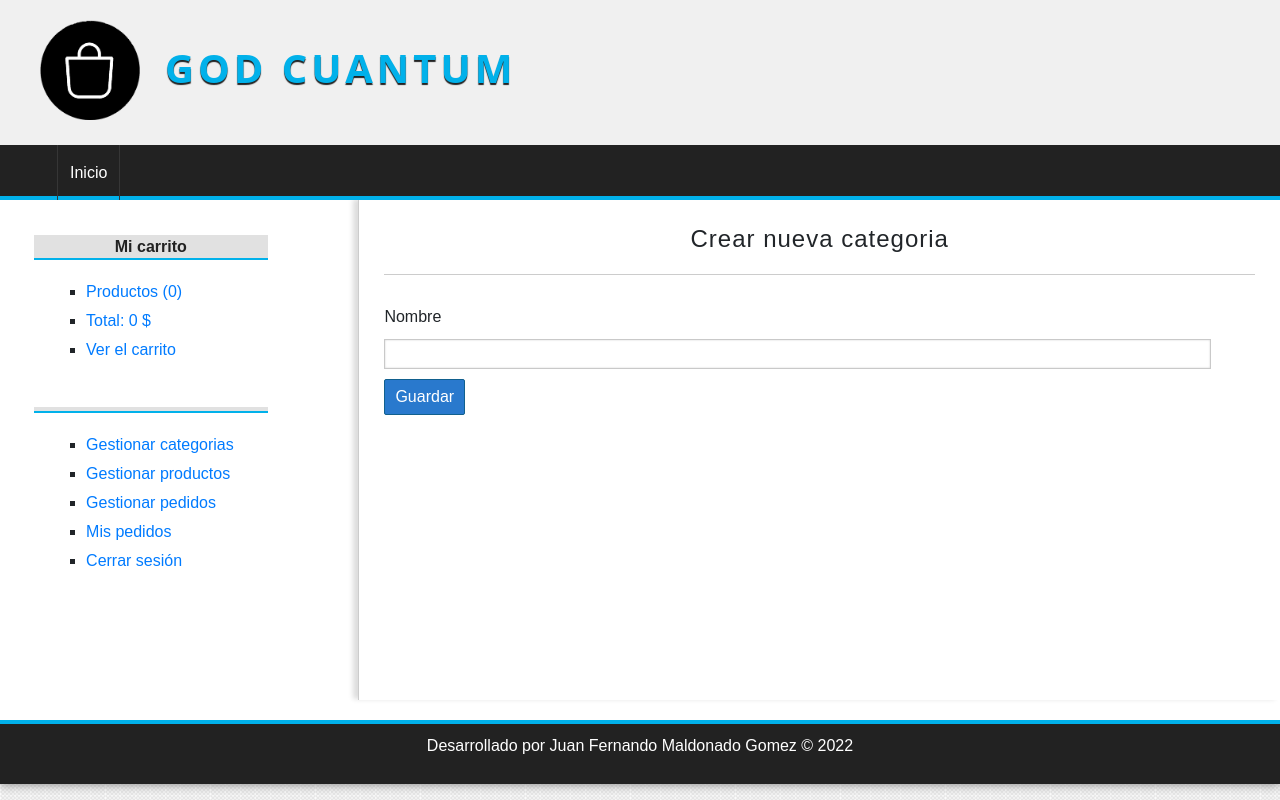
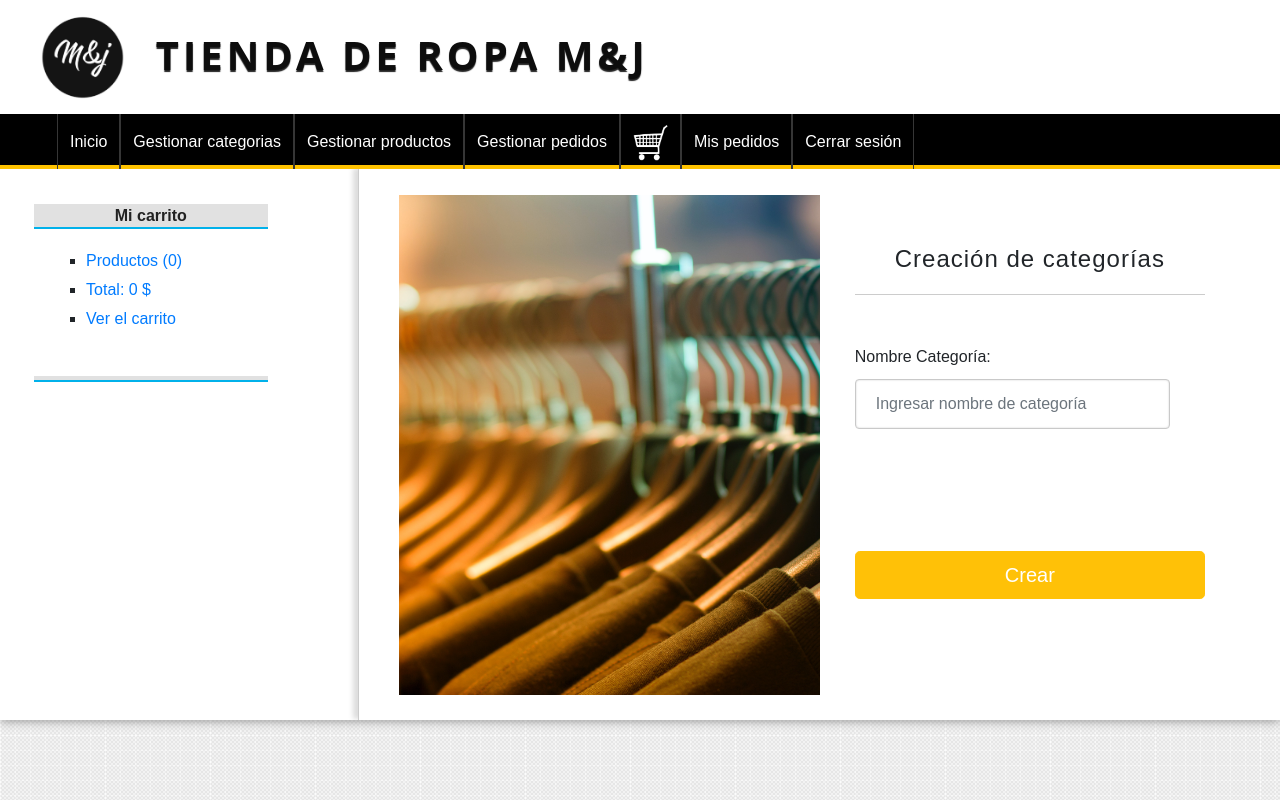
Before and after one commit to Juan42509/shopy_myj, a PHP site: page /tienda/categoria/crear in a window 1280 px wide. Run offline with PHP 8.4, Linux system fonts and the light colour scheme; the visitor is signed in with stand-in values (Sample User, id 1); data that the repository does not hold is empty; some libraries are stand-ins or nearby versions.

Commit message:
Ajuste de diseño formularios y menu

```diff
--- /dev/null
+++ b/assets/css/formularios.css
@@ -0,0 +1,87 @@
+#claseimag{
+    background:url(../img/background.jpg) no-repeat !important;
+	background-size: cover;
+    min-height: 100%;
+}
+
+body{
+	background-color: transparent;
+}
+
+#button-btn
+{
+	width: 100%;
+	margin-top: 120px;
+	color: white;
+}
+
+#registration-form{
+	max-width: 6000px;
+	margin: 120px auto;
+	margin-top: 1px;
+}
+
+#registration-form .image{
+	float:left;
+	background-image: url(../img/categorias.jpg);
+	height: 500px;
+	width: 50%;
+	background-size: cover;
+	background-position: 25%;
+}
+
+#registration-form .frm{
+	float:right;
+	height: 500px;
+    width: 50%;
+    min-width: 250px;
+    padding: 0 35px;
+    background-size: 100% 100%;
+    background-color: white;
+}
+
+#registration-form h1{
+	margin-top: 50px;
+	margin-bottom: 20px;
+}
+
+#registration-form .form-control{
+	width: 90%;
+	padding: 12px 20px;
+	height: auto;
+}
+
+@media screen and (max-width: 700px){
+	#registration-form .image{
+		width: 30%;
+	    background-position: 60%;
+	}
+
+	#registration-form .frm{
+		width: 70%;
+	}
+
+	#registration-form .form-control{
+		width: 100%;
+	}
+}
+
+@media screen and (max-width: 500px){
+	#registration-form .image{
+		display: none;
+	}
+
+	#registration-form .frm{
+		width: 100%;
+	}
+
+	#registration-form h1{
+		text-align: center;
+	}
+
+	#registration-form .btn{
+		width: 500%;
+		margin-top: 20px;
+	}
+}
+/*Diseño del formulario*/
--- a/assets/css/styles.css
+++ b/assets/css/styles.css
@@ -16,6 +16,11 @@ a{
 
 a:visited{
     color: #01B1EA;
+}
+
+#carrito{
+    width: 35px;
+    --cart-grid-row:2/3
 }
 
 a:hover{
@@ -56,12 +61,12 @@ td{
 /*HEADER*/
 
 #header{
-    height: 145px;
-    background: #F0F0F0;
+   /* height: 145px;*/
+    /*background: #F0F0F0;*/
 }
 
 #logo{
-    padding: 20px;
+    padding: 7px;
     margin-left: 20px;
     float:left;
 }
@@ -77,7 +82,7 @@ td{
     letter-spacing: 4px;
     font-family: 'Open Sans', Helvetica, Arial;
     text-transform: uppercase;
-    color: #01B1EA;
+    color: #0D0D0D;
     font-weight: bold;
     text-decoration: none;
     margin-top: 18px;
@@ -93,10 +98,10 @@ td{
 /*MENU*/
 #menu{
     clear:both;
-    background: #222;
+    background: black;
     color: white;
     height: 55px;
-    border-bottom: 4px solid #01B1EA;
+    border-bottom: 4px solid #FFC300;
 }
 
 #menu ul{
@@ -257,11 +262,12 @@ input[type="button"],
 input[type="submit"],
 button{
     display:block;
-    margin-top: 10px;
+    margin-top: 30px;
 }
 
 /*CENTRAL*/
 #central{
+    /*background:url(../img/background.jpg) no-repeat !important;*/
     width: 72%;
     min-height: 500px;
     float: right;
--- a/views/categoria/crear.php
+++ b/views/categoria/crear.php
@@ -1,13 +1,26 @@
 <?php include('./views/layout/header.php'); ?>
 <?php include('./views/layout/sidebar.php'); ?>
+<!DOCTYPE html>
+<html class="claseimag">
+<head>
+<link rel="stylesheet" href="<?=base_url?>assets/css/formularios.css">
+<meta charset="utf-8">
+    <meta http-equiv="X-UA-Compatible" content="IE=edge">
+    <meta name="viewport" content="width=device-width, initial-scale=1">
+    <link rel="stylesheet" href="<?=base_url?>assets/css/formularios.css">
+</head>
+<body>
+<div class="container" id="registration-form">
+        <div class="image"></div>
+        <div class="frm">
+            <h1>Creación de categorías</h1>
+<form action="<?=base_url?>categoria/save" method="POST">
+<div class="form-group">
+<label for="nombre">Nombre Categoría:</label>
+    <input type="text" name="nombre" placeholder="Ingresar nombre de categoría" class="form-control" id="username" required/>
 
-<h1>Crear nueva categoria</h1>
 
-<form action="<?=base_url?>categoria/save" method="POST">
-	<label for="nombre">Nombre</label>
-	<input type="text" name="nombre" required/>
+    <button type="submit" class="btn btn-warning btn-lg" id="button-btn" value="guardar">Crear</button>
 
-	<input type="submit" value="Guardar" />
 </form>
-
 <?php include('./views/layout/footer.php'); ?>
--- a/views/layout/footer.php
+++ b/views/layout/footer.php
@@ -1,7 +1,7 @@
-</div>
+<!--</div>
 </div>
 
-			<!-- PIE DE PÁGINA -->
+			<!-- PIE DE PÁGINA
 			<footer id="footer">
 				<p>Desarrollado por Juan Fernando Maldonado Gomez &copy; <?= date('Y') ?></p>
 			</footer>
@@ -12,3 +12,4 @@
 <script src="https://cdn.jsdelivr.net/npm/bootstrap@5.1.3/dist/js/bootstrap.min.js" integrity="sha384-QJHtvGhmr9XOIpI6YVutG+2QOK9T+ZnN4kzFN1RtK3zEFEIsxhlmWl5/YESvpZ13" crossorigin="anonymous"></script>
 <script src="https://cdn.jsdelivr.net/npm/@popperjs/core@2.10.2/dist/umd/popper.min.js" integrity="sha384-7+zCNj/IqJ95wo16oMtfsKbZ9ccEh31eOz1HGyDuCQ6wgnyJNSYdrPa03rtR1zdB" crossorigin="anonymous"></script>
 <script src="https://cdn.jsdelivr.net/npm/bootstrap@5.1.3/dist/js/bootstrap.min.js" integrity="sha384-QJHtvGhmr9XOIpI6YVutG+2QOK9T+ZnN4kzFN1RtK3zEFEIsxhlmWl5/YESvpZ13" crossorigin="anonymous"></script>
+-->
--- a/views/layout/header.php
+++ b/views/layout/header.php
@@ -2,7 +2,7 @@
 <html lang="es">
     <head>
         <meta charset="utf-8" />
-		<title>GOD CUANTUM</title>
+        <title>Tienda M&J</title>
         <link rel="stylesheet" href="<?=base_url?>assets/css/styles.css" />
         <link href="https://cdn.jsdelivr.net/npm/bootstrap@5.1.3/dist/css/bootstrap.min.css" rel="stylesheet" integrity="sha384-1BmE4kWBq78iYhFldvKuhfTAU6auU8tT94WrHftjDbrCEXSU1oBoqyl2QvZ6jIW3" crossorigin="anonymous">
         <link rel="stylesheet" href="https://cdn.jsdelivr.net/npm/bootstrap-icons@1.6.1/font/bootstrap-icons.css">
@@ -22,9 +22,9 @@
             <!-- CABECERA -->
             <header id="header">
                 <div id="logo">
-					<img src="<?=base_url?>assets/img/logo.png" alt="Camiseta Logo" />
+                    <img src="<?=base_url?>assets/img/logo4.png" alt="Camiseta Logo" />
                         <a href="<?=base_url?>">
-						GOD CUANTUM
+                        TIENDA DE ROPA M&J
                     </a>
                 </div>
             </header>
@@ -36,12 +36,26 @@
                     <li>
                         <a href="<?=base_url?>">Inicio</a>
                     </li>
+                    <?php if(isset($_SESSION['admin'])): ?>
+                <li><a href="<?=base_url?>categoria/index">Gestionar categorias</a></li>
+
+                <li><a href="<?=base_url?>producto/gestion">Gestionar productos</a></li>
+                <li><a href="<?=base_url?>pedido/gestion">Gestionar pedidos</a></li>
+            <?php endif; ?>
                     <?php while($cat = $categorias->fetch_object()): ?>
                         <li>
                             <a href="<?=base_url?>categoria/ver&id=<?=$cat->id?>"><?=$cat->nombre?></a>
                         </li>
                     <?php endwhile; ?>
+                    <ul>
+                    <li><a href="<?=base_url?>carrito/index"><img src="<?=base_url?>assets/img/CaritoCompra.png" id = "carrito"/></a></li>
+                    <?php if(isset($_SESSION['identity'])): ?>
+                <li><a href="<?=base_url?>pedido/mis_pedidos">Mis pedidos</a></li>
+            <?php else: ?>
+                <li><a href="<?=base_url?>usuario/registro">Registrate aqui</a></li>
+            <?php endif; ?>
+                    <li><a href="<?=base_url?>usuario/logout">Cerrar sesión</a></li>
                 </ul>
+
             </nav>
-
             <div id="content">
--- a/views/layout/sidebar.php
+++ b/views/layout/sidebar.php
@@ -26,20 +26,6 @@
 			<h3><?=$_SESSION['identity']->nombre?> <?=$_SESSION['identity']->apellidos?></h3>
 		<?php endif; ?>
 
-		<ul>
-			<?php if(isset($_SESSION['admin'])): ?>
-				<li><a href="<?=base_url?>categoria/index">Gestionar categorias</a></li>
-				<li><a href="<?=base_url?>producto/gestion">Gestionar productos</a></li>
-				<li><a href="<?=base_url?>pedido/gestion">Gestionar pedidos</a></li>
-			<?php endif; ?>
-
-			<?php if(isset($_SESSION['identity'])): ?>
-				<li><a href="<?=base_url?>pedido/mis_pedidos">Mis pedidos</a></li>
-				<li><a href="<?=base_url?>usuario/logout">Cerrar sesión</a></li>
-			<?php else: ?>
-				<li><a href="<?=base_url?>usuario/registro">Registrate aqui</a></li>
-			<?php endif; ?>
-		</ul>
 	</div>
 
 </aside>
```
Also changed, not shown: views/producto/crear.php (+20 -8 lines), assets/img/CaritoCompra.png (added), assets/img/background.jpg (added), assets/img/categorias.jpg (added), assets/img/desk.jpg (added), assets/img/logo3.png (added), assets/img/logo4.png (added), uploads/images/D_NQ_NP_663486-MCO43834433189_102020-O.jpg (added), uploads/images/WhatsApp Image 2022-05-21 at 9.54.20 PM (1).jpeg (added). Lines whose indentation alone changed are shown as unchanged.
